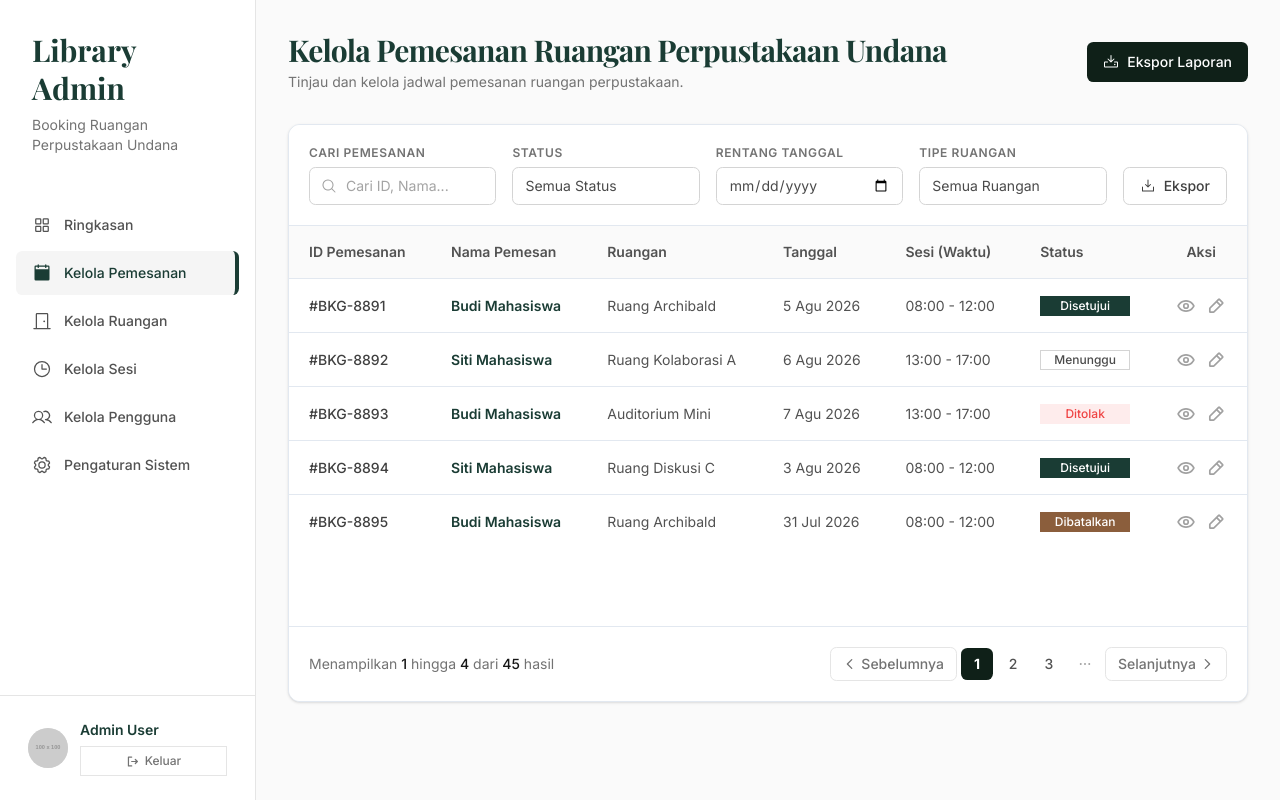
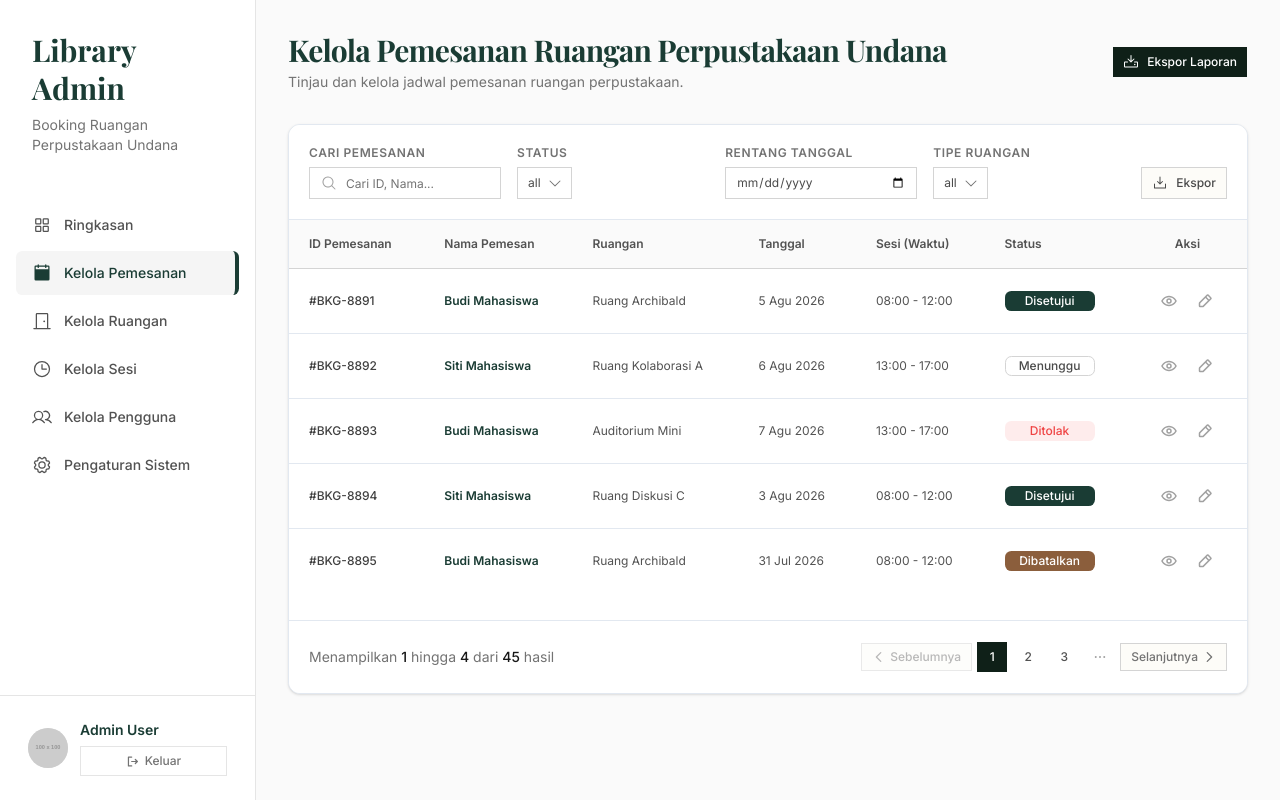
Before and after one commit to legacyditt/booking-room-perpusUndana, a Next.js app in the folder frontend/: page /admin/reservations in a window 1280 px wide. Built offline with nearby package versions, Linux system fonts and the light colour scheme; a web font is replaced by a local one.

Commit message:
refactor(admin): migrate reservation UI components to use shadcn system

```diff
--- a/frontend/src/app/(admin)/admin/reservations/page.tsx
+++ b/frontend/src/app/(admin)/admin/reservations/page.tsx
@@ -4,7 +4,8 @@ import React from "react";
 import { DownloadIcon } from "@phosphor-icons/react";
 import { ReservationFilters } from "@/features/admin/components/ReservationFilters";
 import { ReservationTable } from "@/features/admin/components/ReservationTable";
-import { TablePagination } from '@/features/admin/components/TablePagination';
+import { TablePagination } from "@/features/admin/components/TablePagination";
+import { Button } from "@/components/ui/button";
 
 export default function AdminReservationsPage() {
   return (
@@ -19,10 +20,10 @@ export default function AdminReservationsPage() {
             Tinjau dan kelola jadwal pemesanan ruangan perpustakaan.
           </p>
         </div>
-        <button className="flex items-center gap-2 bg-[#0F2018] text-white px-4 py-2.5 rounded-md text-sm font-medium hover:bg-[#0F2018]/90 transition-colors">
+        <Button className="bg-[#0F2018] text-white hover:bg-[#0F2018]/90 gap-2">
           <DownloadIcon className="w-4 h-4" />
           Ekspor Laporan
-        </button>
+        </Button>
       </div>
 
       {/* ── Kontainer Utama (Filter, Tabel, Pagination) ── */}
--- /dev/null
+++ b/frontend/src/components/ui/table.tsx
@@ -0,0 +1,116 @@
+"use client"
+
+import * as React from "react"
+
+import { cn } from "@/lib/utils"
+
+function Table({ className, ...props }: React.ComponentProps<"table">) {
+  return (
+    <div
+      data-slot="table-container"
+      className="relative w-full overflow-x-auto"
+    >
+      <table
+        data-slot="table"
+        className={cn("w-full caption-bottom text-xs", className)}
+        {...props}
+      />
+    </div>
+  )
+}
+
+function TableHeader({ className, ...props }: React.ComponentProps<"thead">) {
+  return (
+    <thead
+      data-slot="table-header"
+      className={cn("[&_tr]:border-b", className)}
+      {...props}
+    />
+  )
+}
+
+function TableBody({ className, ...props }: React.ComponentProps<"tbody">) {
+  return (
+    <tbody
+      data-slot="table-body"
+      className={cn("[&_tr:last-child]:border-0", className)}
+      {...props}
+    />
+  )
+}
+
+function TableFooter({ className, ...props }: React.ComponentProps<"tfoot">) {
+  return (
+    <tfoot
+      data-slot="table-footer"
+      className={cn(
+        "border-t bg-muted/50 font-medium [&>tr]:last:border-b-0",
+        className
+      )}
+      {...props}
+    />
+  )
+}
+
+function TableRow({ className, ...props }: React.ComponentProps<"tr">) {
+  return (
+    <tr
+      data-slot="table-row"
+      className={cn(
+        "border-b transition-colors hover:bg-muted/50 has-aria-expanded:bg-muted/50 data-[state=selected]:bg-muted",
+        className
+      )}
+      {...props}
+    />
+  )
+}
+
+function TableHead({ className, ...props }: React.ComponentProps<"th">) {
+  return (
+    <th
+      data-slot="table-head"
+      className={cn(
+        "h-10 px-2 text-left align-middle font-medium whitespace-nowrap text-foreground [&:has([role=checkbox])]:pr-0",
+        className
+      )}
+      {...props}
+    />
+  )
+}
+
+function TableCell({ className, ...props }: React.ComponentProps<"td">) {
+  return (
+    <td
+      data-slot="table-cell"
+      className={cn(
+        "p-2 align-middle whitespace-nowrap [&:has([role=checkbox])]:pr-0",
+        className
+      )}
+      {...props}
+    />
+  )
+}
+
+function TableCaption({
+  className,
+  ...props
+}: React.ComponentProps<"caption">) {
+  return (
+    <caption
+      data-slot="table-caption"
+      className={cn("mt-4 text-xs text-muted-foreground", className)}
+      {...props}
+    />
+  )
+}
+
+export {
+  Table,
+  TableHeader,
+  TableBody,
+  TableFooter,
+  TableHead,
+  TableRow,
+  TableCell,
+  TableCaption,
+}
--- a/frontend/src/features/admin/components/ReservationFilters.tsx
+++ b/frontend/src/features/admin/components/ReservationFilters.tsx
@@ -1,27 +1,34 @@
-"use client"
+"use client";
 
 import React from "react";
 import { MagnifyingGlass, DownloadSimple } from "@phosphor-icons/react";
+import { Input } from "@/components/ui/input";
+import { Button } from "@/components/ui/button";
+import {
+  Select,
+  SelectContent,
+  SelectItem,
+  SelectTrigger,
+  SelectValue,
+} from "@/components/ui/select";
 
 export function ReservationFilters() {
   return (
     <div className="p-5 border-b border-[#E2E8F0] bg-white">
       <div className="flex flex-col xl:flex-row gap-4 items-end">
-
         {/* Grup Form Filter (Grid) */}
         <div className="grid grid-cols-1 md:grid-cols-2 lg:grid-cols-4 gap-4 flex-1 w-full">
-
           {/* Pencarian */}
           <div className="flex flex-col gap-1.5">
             <label className="text-xs font-semibold text-neutral-500 uppercase tracking-wider">
               Cari Pemesanan
             </label>
             <div className="relative">
-              <MagnifyingGlass className="absolute left-3 top-1/2 -translate-y-1/2 text-neutral-400 w-4 h-4" />
-              <input
+              <MagnifyingGlass className="absolute left-3 top-1/2 -translate-y-1/2 text-neutral-400 w-4 h-4 z-10" />
+              <Input
                 type="text"
                 placeholder="Cari ID, Nama..."
-                className="w-full pl-9 pr-3 py-2 text-sm border border-neutral-300 rounded-md focus:outline-none focus:ring-1 focus:ring-primary focus:border-primary transition-colors"
+                className="pl-9"
               />
             </div>
           </div>
@@ -31,13 +38,18 @@ export function ReservationFilters() {
             <label className="text-xs font-semibold text-neutral-500 uppercase tracking-wider">
               Status
             </label>
-            <select className="w-full px-3 py-2 text-sm border border-neutral-300 rounded-md bg-white focus:outline-none focus:ring-1 focus:ring-primary focus:border-primary transition-colors appearance-none">
-              <option value="all">Semua Status</option>
-              <option value="pending">Menunggu</option>
-              <option value="approved">Disetujui</option>
-              <option value="completed">Selesai</option>
-              <option value="cancelled">Dibatalkan</option>
-            </select>
+            <Select defaultValue="all">
+              <SelectTrigger>
+                <SelectValue placeholder="Pilih Status" />
+              </SelectTrigger>
+              <SelectContent>
+                <SelectItem value="all">Semua Status</SelectItem>
+                <SelectItem value="pending">Menunggu</SelectItem>
+                <SelectItem value="approved">Disetujui</SelectItem>
+                <SelectItem value="completed">Selesai</SelectItem>
+                <SelectItem value="cancelled">Dibatalkan</SelectItem>
+              </SelectContent>
+            </Select>
           </div>
 
           {/* Tanggal */}
@@ -45,10 +57,7 @@ export function ReservationFilters() {
             <label className="text-xs font-semibold text-neutral-500 uppercase tracking-wider">
               Rentang Tanggal
             </label>
-            <input
-              type="date"
-              className="w-full px-3 py-2 text-sm border border-neutral-300 rounded-md focus:outline-none focus:ring-1 focus:ring-primary focus:border-primary transition-colors"
-            />
+            <Input type="date" />
           </div>
 
           {/* Tipe Ruangan */}
@@ -56,20 +65,24 @@ export function ReservationFilters() {
             <label className="text-xs font-semibold text-neutral-500 uppercase tracking-wider">
               Tipe Ruangan
             </label>
-            <select className="w-full px-3 py-2 text-sm border border-neutral-300 rounded-md bg-white focus:outline-none focus:ring-1 focus:ring-primary focus:border-primary transition-colors appearance-none">
-              <option value="all">Semua Ruangan</option>
-              <option value="regular">Reguler</option>
-              <option value="premium">Premium</option>
-            </select>
+            <Select defaultValue="all">
+              <SelectTrigger>
+                <SelectValue placeholder="Pilih Tipe Ruangan" />
+              </SelectTrigger>
+              <SelectContent>
+                <SelectItem value="all">Semua Ruangan</SelectItem>
+                <SelectItem value="regular">Reguler</SelectItem>
+                <SelectItem value="premium">Premium</SelectItem>
+              </SelectContent>
+            </Select>
           </div>
-
         </div>
 
         {/* Tombol Export Filter */}
-        <button className="flex items-center justify-center gap-2 px-4 py-2 text-sm font-medium text-neutral-700 bg-white border border-neutral-300 rounded-md hover:bg-neutral-50 transition-colors w-full xl:w-auto h-[38px]">
+        <Button variant="outline" className="w-full xl:w-auto flex gap-2">
           <DownloadSimple className="w-4 h-4" />
           Ekspor
-        </button>
+        </Button>
       </div>
     </div>
   );
--- a/frontend/src/features/admin/components/ReservationTable.tsx
+++ b/frontend/src/features/admin/components/ReservationTable.tsx
@@ -4,7 +4,16 @@ import React from "react";
 import { Eye, PencilSimple } from "@phosphor-icons/react";
 import { mockRecentBookings } from "@/data/mock";
 import { Badge } from "@/components/ui/badge";
+import {
+  Table,
+  TableBody,
+  TableCell,
+  TableHead,
+  TableHeader,
+  TableRow,
+} from "@/components/ui/table";
 import { RecentBookingRow } from "@/types/admin";
+import { Button } from "@/components/ui/button";
 
 // ── Pemetaan status booking ke variant Badge & label ─────────────────────────
 type BadgeVariant = "default" | "secondary" | "destructive" | "outline";
@@ -21,73 +30,91 @@ const statusConfig: Record<
 
 export function ReservationTable() {
   return (
-    <div className="w-full overflow-x-auto">
-      <table className="w-full text-left text-sm whitespace-nowrap">
-        {/* Table Header */}
-        <thead className="bg-[#FAFAFA] border-b border-[#E2E8F0]">
-          <tr>
-            <th className="px-5 py-4 font-semibold text-neutral-600">ID Pemesanan</th>
-            <th className="px-5 py-4 font-semibold text-neutral-600">Nama Pemesan</th>
-            <th className="px-5 py-4 font-semibold text-neutral-600">Ruangan</th>
-            <th className="px-5 py-4 font-semibold text-neutral-600">Tanggal</th>
-            <th className="px-5 py-4 font-semibold text-neutral-600">Sesi (Waktu)</th>
-            <th className="px-5 py-4 font-semibold text-neutral-600">Status</th>
-            <th className="px-5 py-4 font-semibold text-neutral-600 text-center">Aksi</th>
-          </tr>
-        </thead>
+    <div className="w-full">
+      <Table className="whitespace-nowrap">
+        <TableHeader className="bg-[#FAFAFA] border-b border-[#E2E8F0]">
+          <TableRow className="hover:bg-transparent">
+            <TableHead className="px-5 py-4 font-semibold text-neutral-600 h-auto">
+              ID Pemesanan
+            </TableHead>
+            <TableHead className="px-5 py-4 font-semibold text-neutral-600 h-auto">
+              Nama Pemesan
+            </TableHead>
+            <TableHead className="px-5 py-4 font-semibold text-neutral-600 h-auto">
+              Ruangan
+            </TableHead>
+            <TableHead className="px-5 py-4 font-semibold text-neutral-600 h-auto">
+              Tanggal
+            </TableHead>
+            <TableHead className="px-5 py-4 font-semibold text-neutral-600 h-auto">
+              Sesi (Waktu)
+            </TableHead>
+            <TableHead className="px-5 py-4 font-semibold text-neutral-600 h-auto">
+              Status
+            </TableHead>
+            <TableHead className="px-5 py-4 font-semibold text-neutral-600 h-auto text-center">
+              Aksi
+            </TableHead>
+          </TableRow>
+        </TableHeader>
 
-        {/* Table Body */}
-        <tbody className="divide-y divide-[#E2E8F0]">
+        <TableBody>
           {mockRecentBookings.map((booking) => {
-            // Ambil konfigurasi label dan variant warna dari map statusConfig
             const { label, variant } = statusConfig[booking.status];
 
             return (
-              <tr key={booking.id} className="hover:bg-neutral-50/50 transition-colors group">
-                <td className="px-5 py-4 font-medium text-neutral-700">
+              <TableRow
+                key={booking.id}
+                className="hover:bg-neutral-50/50 transition-colors group border-[#E2E8F0]"
+              >
+                <TableCell className="px-5 py-4 font-medium text-neutral-700">
                   #BKG-889{booking.id}
-                </td>
-                <td className="px-5 py-4 font-semibold text-primary">
+                </TableCell>
+                <TableCell className="px-5 py-4 font-semibold text-primary">
                   {booking.userName}
-                </td>
-                <td className="px-5 py-4 text-neutral-600">
+                </TableCell>
+                <TableCell className="px-5 py-4 text-neutral-600">
                   {booking.roomName}
-                </td>
-                <td className="px-5 py-4 text-neutral-600">
+                </TableCell>
+                <TableCell className="px-5 py-4 text-neutral-600">
                   {booking.date}
-                </td>
-                <td className="px-5 py-4 text-neutral-600">
+                </TableCell>
+                <TableCell className="px-5 py-4 text-neutral-600">
                   {booking.sessionTimeRange}
-                </td>
-                <td className="px-5 py-4">
+                </TableCell>
+                <TableCell className="px-5 py-4">
                   <Badge
                     variant={variant}
-                    className="min-w-[90px] justify-center"
+                    className="min-w-[90px] justify-center rounded-md"
                   >
                     {label}
                   </Badge>
-                </td>
-                <td className="px-5 py-4">
-                  <div className="flex items-center justify-center gap-3">
-                    <button
-                      className="text-neutral-400 hover:text-primary transition-colors focus:outline-none"
+                </TableCell>
+                <TableCell className="px-5 py-4">
+                  <div className="flex items-center justify-center gap-1">
+                    <Button
+                      variant="ghost"
+                      size="icon"
+                      className="text-neutral-400 hover:text-primary w-8 h-8"
                       title="Lihat Detail"
                     >
                       <Eye weight="bold" size={18} />
-                    </button>
-                    <button
-                      className="text-neutral-400 hover:text-primary transition-colors focus:outline-none"
+                    </Button>
+                    <Button
+                      variant="ghost"
+                      size="icon"
+                      className="text-neutral-400 hover:text-primary w-8 h-8"
                       title="Edit Pemesanan"
                     >
                       <PencilSimple weight="bold" size={18} />
-                    </button>
+                    </Button>
                   </div>
-                </td>
-              </tr>
+                </TableCell>
+              </TableRow>
             );
           })}
-        </tbody>
-      </table>
+        </TableBody>
+      </Table>
     </div>
   );
 }
--- a/frontend/src/features/admin/components/TablePagination.tsx
+++ b/frontend/src/features/admin/components/TablePagination.tsx
@@ -1,44 +1,65 @@
 import React from "react";
 import { CaretLeft, CaretRight, DotsThree } from "@phosphor-icons/react";
+import { Button } from "@/components/ui/button";
 
 export function TablePagination() {
   return (
     <div className="flex flex-col sm:flex-row justify-between items-center w-full gap-4">
       {/* Teks Informasi */}
       <div className="text-sm text-neutral-500">
-        Menampilkan <span className="font-medium text-neutral-900">1</span> hingga <span className="font-medium text-neutral-900">4</span> dari <span className="font-medium text-neutral-900">45</span> hasil
+        Menampilkan <span className="font-medium text-neutral-900">1</span>{" "}
+        hingga <span className="font-medium text-neutral-900">4</span> dari{" "}
+        <span className="font-medium text-neutral-900">45</span> hasil
       </div>
 
       {/* Kontrol Navigasi */}
       <div className="flex items-center gap-1">
         {/* Tombol Previous */}
-        <button className="flex items-center gap-1 px-3 py-1.5 text-sm font-medium text-neutral-500 border border-neutral-200 rounded-md hover:bg-neutral-50 hover:text-primary transition-colors disabled:opacity-50 disabled:cursor-not-allowed">
+        <Button
+          variant="outline"
+          size="sm"
+          disabled
+          className="gap-1 text-neutral-500"
+        >
           <CaretLeft weight="bold" />
-          Sebelumnya
-        </button>
+          <span className="hidden sm:inline">Sebelumnya</span>
+        </Button>
 
-        {/* Halaman Aktif ) */}
-        <button className="w-8 h-8 flex items-center justify-center text-sm font-bold text-white bg-[#0F2018] rounded-md transition-colors">
+        {/* Halaman Aktif */}
+        <Button
+          variant="default"
+          size="sm"
+          className="w-8 h-8 p-0 bg-[#0F2018] hover:bg-[#0F2018]/90"
+        >
           1
-        </button>
+        </Button>
 
         {/* Halaman tidak aktif */}
-        <button className="w-8 h-8 flex items-center justify-center text-sm font-medium text-neutral-600 hover:bg-neutral-100 rounded-md transition-colors">
+        <Button
+          variant="ghost"
+          size="sm"
+          className="w-8 h-8 p-0 text-neutral-600"
+        >
           2
-        </button>
+        </Button>
+        <Button
+          variant="ghost"
+          size="sm"
+          className="w-8 h-8 p-0 text-neutral-600"
+        >
+          3
+        </Button>
 
-        <button className="w-8 h-8 flex items-center justify-center text-sm font-medium text-neutral-600 hover:bg-neutral-100 rounded-md transition-colors">
-          3
-        </button>
+        {/* Ellipsis */}
         <div className="w-8 h-8 flex items-center justify-center text-neutral-400">
           <DotsThree weight="bold" />
         </div>
 
         {/* Tombol Next */}
-        <button className="flex items-center gap-1 px-3 py-1.5 text-sm font-medium text-neutral-500 border border-neutral-200 rounded-md hover:bg-neutral-50 hover:text-primary transition-colors">
-          Selanjutnya
+        <Button variant="outline" size="sm" className="gap-1 text-neutral-500">
+          <span className="hidden sm:inline">Selanjutnya</span>
           <CaretRight weight="bold" />
-        </button>
+        </Button>
       </div>
     </div>
   );
```
